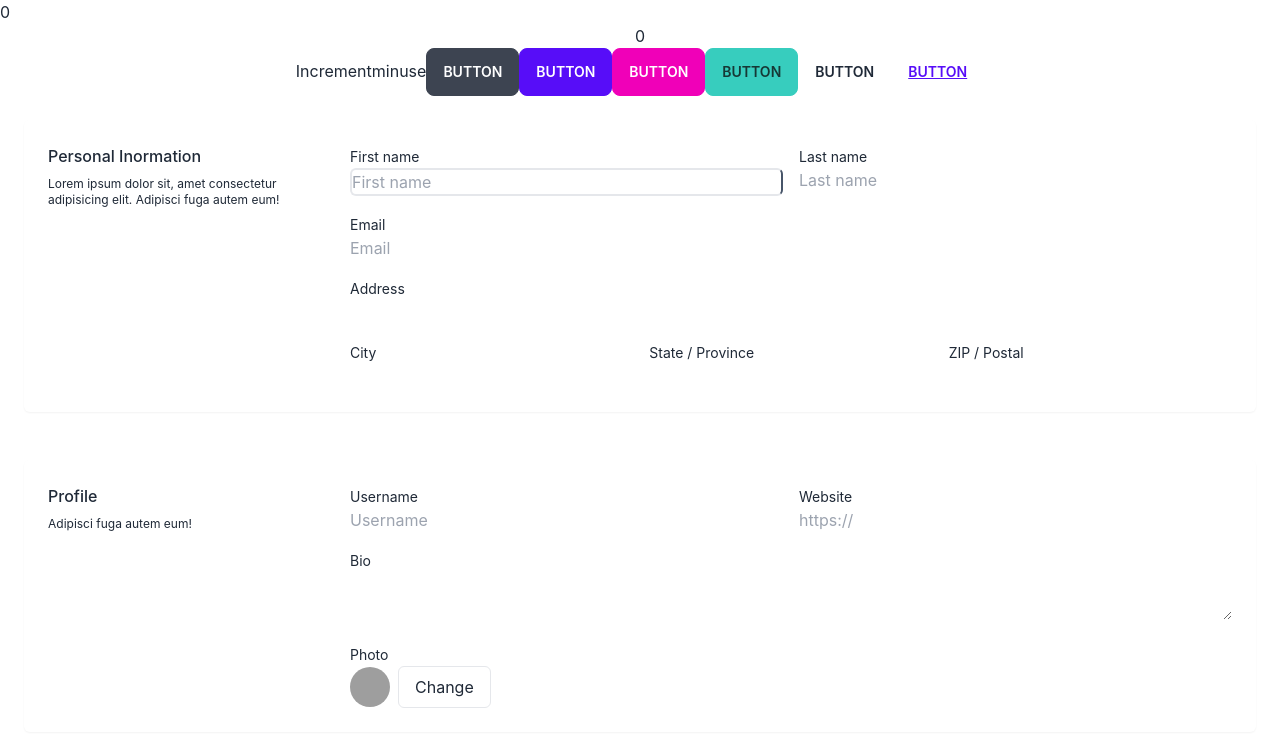
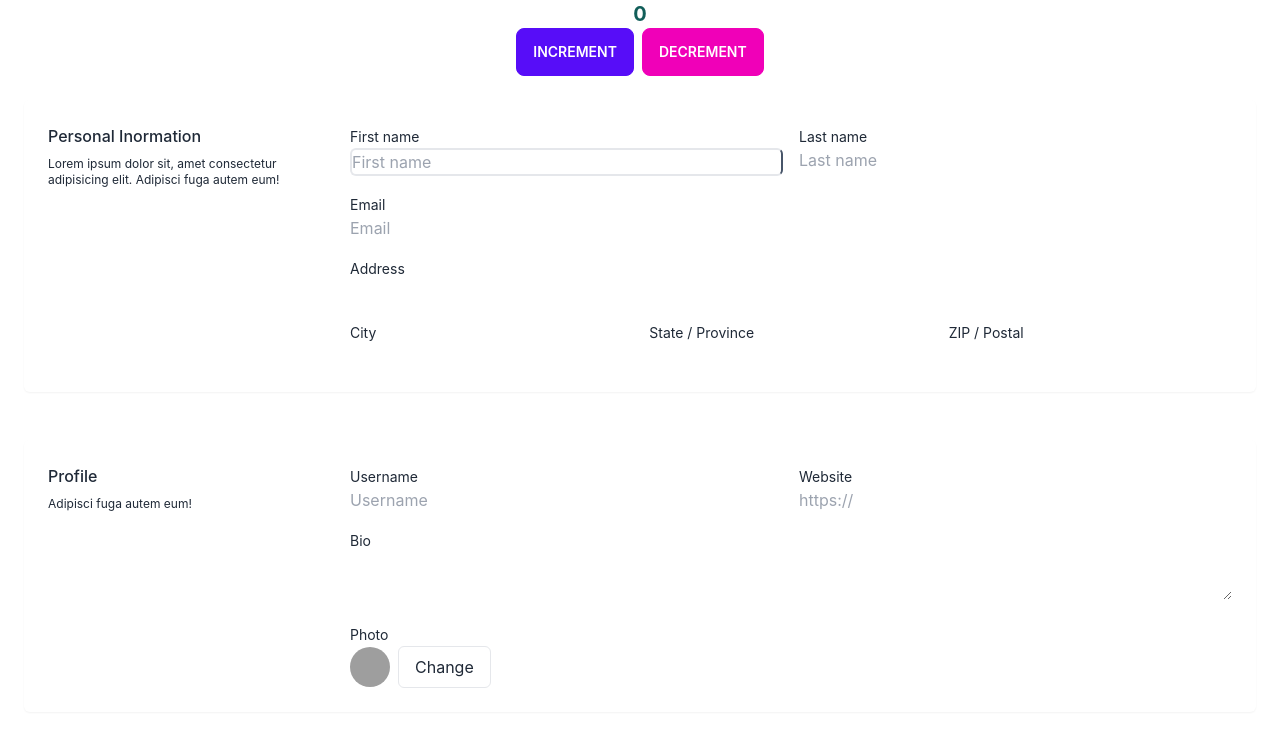
Before and after one commit to FahadMridha/counter_app, a React (Create React App) app: page / in a window 1280 px wide. Shown: the top 746 px of the page. Built offline with nearby package versions, Linux system fonts and the light colour scheme; grey boxes are pictures that could not be loaded.

Commit message:
counter  description added

```diff
--- a/src/component/Child.js
+++ b/src/component/Child.js
@@ -13,24 +13,20 @@ const Child = () => {
   const [state, dispatch] = useReducer(reducer, initialState);
 
   return (
-    <div className="text-center">
-      <p>{state}</p>
+    <div className="text-center ">
+      <p className="text-xl font-bold text-teal-800">{state}</p>
       <button
+        className="btn btn-primary"
         onClick={() => dispatch({ type: "INCREMENT", payload: { count: 5 } })}
       >
         Increment
       </button>
       <button
+        className="btn btn-secondary ml-2"
         onClick={() => dispatch({ type: "DECREMENT", payload: { count: 5 } })}
       >
-        minuse
+        Decrement
       </button>
-      <button className="btn">Button</button>
-      <button className="btn btn-primary">Button</button>
-      <button className="btn btn-secondary">Button</button>
-      <button className="btn btn-accent">Button</button>
-      <button className="btn btn-ghost">Button</button>
-      <button className="btn btn-link">Button</button>
     </div>
   );
 };
--- a/src/component/Parent.js
+++ b/src/component/Parent.js
@@ -7,7 +7,7 @@ const Parent = () => {
 
   return (
     <div>
-      <div>{count}</div>
+      {/* <div>{count}</div> */}
       <Child />
     </div>
   );
```
